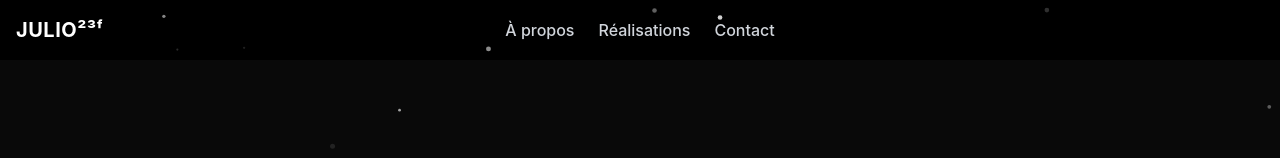
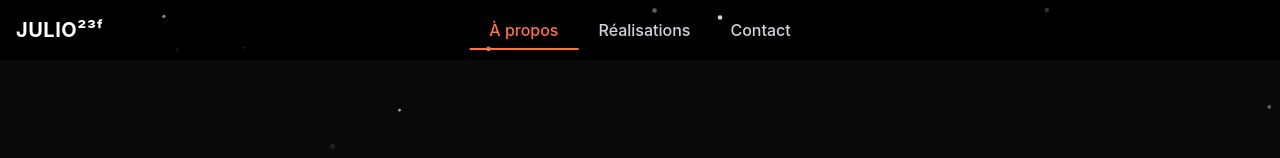
Before and after one commit to Julio23F/julio23F-portfolio, a React (Vite) app: page / in a window 1280 px wide. Shown: the top 158 px of the page. Built offline with nearby package versions, Linux system fonts and the light colour scheme; a web font is replaced by a local one.

Commit message:
Refonte nav

```diff
--- a/src/components/Navbar.jsx
+++ b/src/components/Navbar.jsx
@@ -1,22 +1,61 @@
+import { useEffect, useState } from "react";
+import gsap from "gsap";
+import { ScrollToPlugin, ScrollTrigger } from "gsap/all";
+
+gsap.registerPlugin(ScrollToPlugin, ScrollTrigger);
+
 const Navbar = () => {
+  const [activeSection, setActiveSection] = useState("");
+
+  useEffect(() => {
+    const sections = ["#about", "#projects", "#infoContact"];
+
+    sections.forEach((section) => {
+      ScrollTrigger.create({
+        trigger: section,
+        start: "top 50%",
+        end: "bottom 50%",
+        onEnter: () => setActiveSection(section),
+        onEnterBack: () => setActiveSection(section),
+      });
+    });
+  }, []);
+
+  const handleClick = (e, target) => {
+    e.preventDefault();
+
+    gsap.to(window, {
+      duration: 1,
+      scrollTo: target,
+      ease: "power2.inOut",
+    });
+  };
+
   return (
-      <header className="relative flex items-center p-4" style={{zIndex: 5}}>
+    <header className="relative flex items-center p-4" style={{ zIndex: 5 }}>
       <div className="text-xl font-bold tracking-wide">JULIO²³ᶠ</div>
       <div className="absolute left-1/2 transform -translate-x-1/2">
-              <nav className="space-x-6">
-                  <a href="#about" className="text-gray-300 hover:text-white">
-                    À propos
+        <nav className="">
+          {["#about", "#projects", "#infoContact"].map((section, index) => (
+            <a
+              key={index}
+              href={section}
+              className={`text-gray-300 hover:text-white nav-link ${
+                activeSection === section ? "active" : ""
+              }`}
+              onClick={(e) => handleClick(e, section)}
+            >
+              {section === "#about"
+                ? "À propos"
+                : section === "#projects"
+                ? "Réalisations"
+                : "Contact"}
             </a>
-                  <a href="#projects" className="text-gray-300 hover:text-white">
-                    Réalisations
-                  </a>
-                  <a href="#infoContact" className="text-gray-300 hover:text-white">
-                    Contact
-                  </a>
+          ))}
         </nav>
       </div>
     </header>
   );
-}
+};
 
 export default Navbar;
--- a/src/main.jsx
+++ b/src/main.jsx
@@ -7,6 +7,7 @@ import './styles/projects.css';
 import './styles/infoContact.css';
 import './styles/animatedCursor.css';
 import './index.css';
+import './styles/navBar.css';
 import './styles/animatedLetter.css';
 import './App.css';
 import App from './App.jsx';
--- a/src/sections/InfoContact.jsx
+++ b/src/sections/InfoContact.jsx
@@ -93,7 +93,7 @@ const InfoContact = () => {
         <div id="infoContact" className="contact-section relative min-h-[180vh] flex justify-center mt-[300px]" style={{ backgroundColor: "#1f1634"}}>
             <div ref={containerRef} className="sticky top-[10%] translate-y-[-10%] flex contact-section-container">
                 {/* Info Contact */}
-                <div className="info-contact"  style={{paddingTop: "90px"}}>
+                <div className="info-contact"  style={{paddingTop: "90px", width: "100%"}}>
                     <div className="info-contact-container">
                         <div className="info-description">
                             <span className="badge">web ✶ <span className="highlight">Developer</span></span>
--- /dev/null
+++ b/src/styles/navBar.css
@@ -0,0 +1,35 @@
+.nav-link {
+    position: relative;
+    padding-bottom: 4px;
+    padding: 0 20px;
+    transition: color 0.3s ease-out;
+  }
+
+  .nav-link::after {
+    content: "";
+    position: absolute;
+    left: 50%;
+    bottom: -10px;
+    width: 0%;
+    height: 2px;
+    background: #ff7145;
+    transition: all 0.3s ease-out;
+    transform: translateX(-50%);
+  }
+
+  .nav-link:hover {
+    color: #ff7145;
+  }
+
+  .nav-link:hover::after {
+    width: 100%;
+  }
+
+  /* 🌟 Style pour l'élément actif */
+  .nav-link.active {
+    color: #ff7145; /* Change la couleur du texte */
+  }
+
+  .nav-link.active::after {
+    width: 100%; /* Barre active */
+  }
```
Lines whose indentation alone changed are shown as unchanged.
